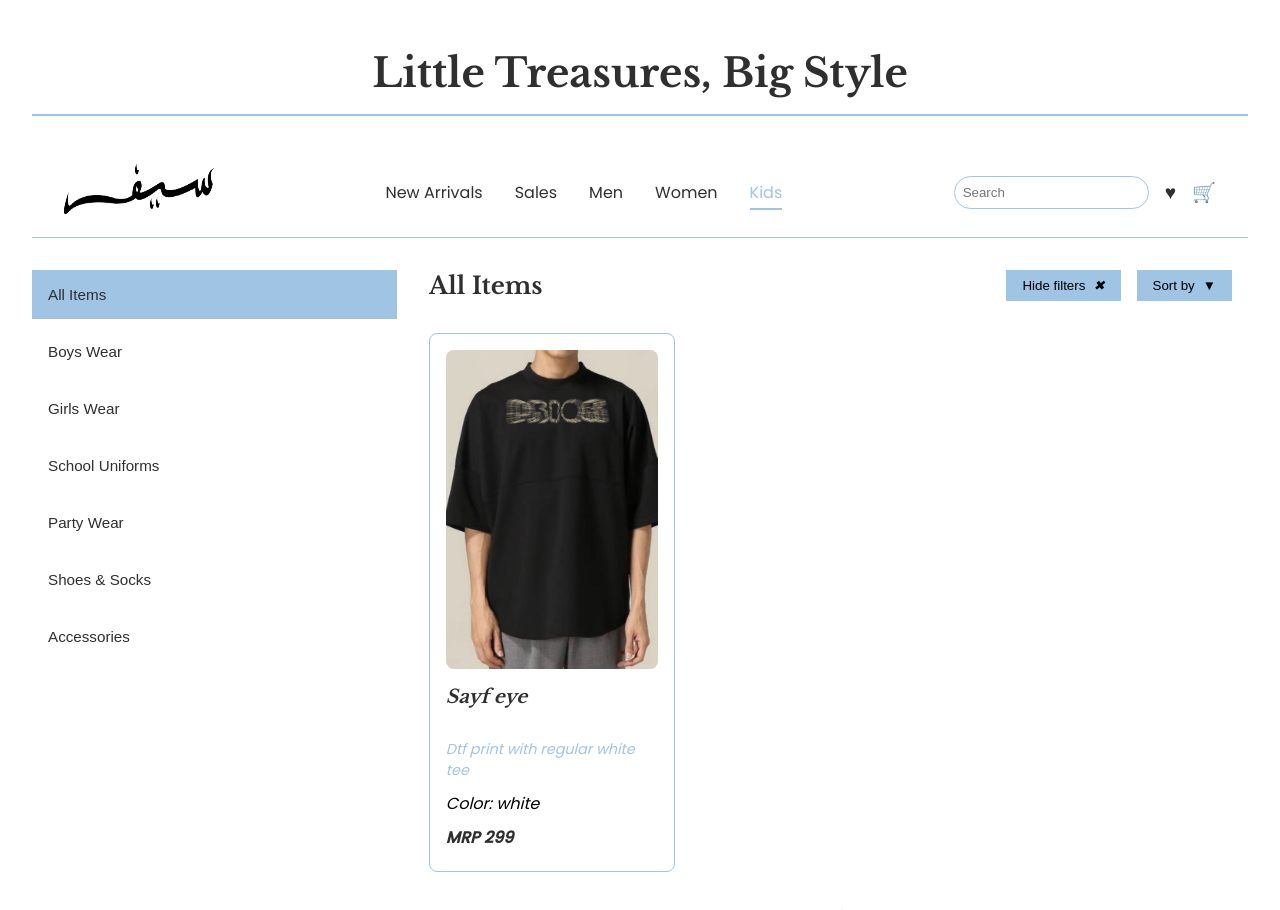
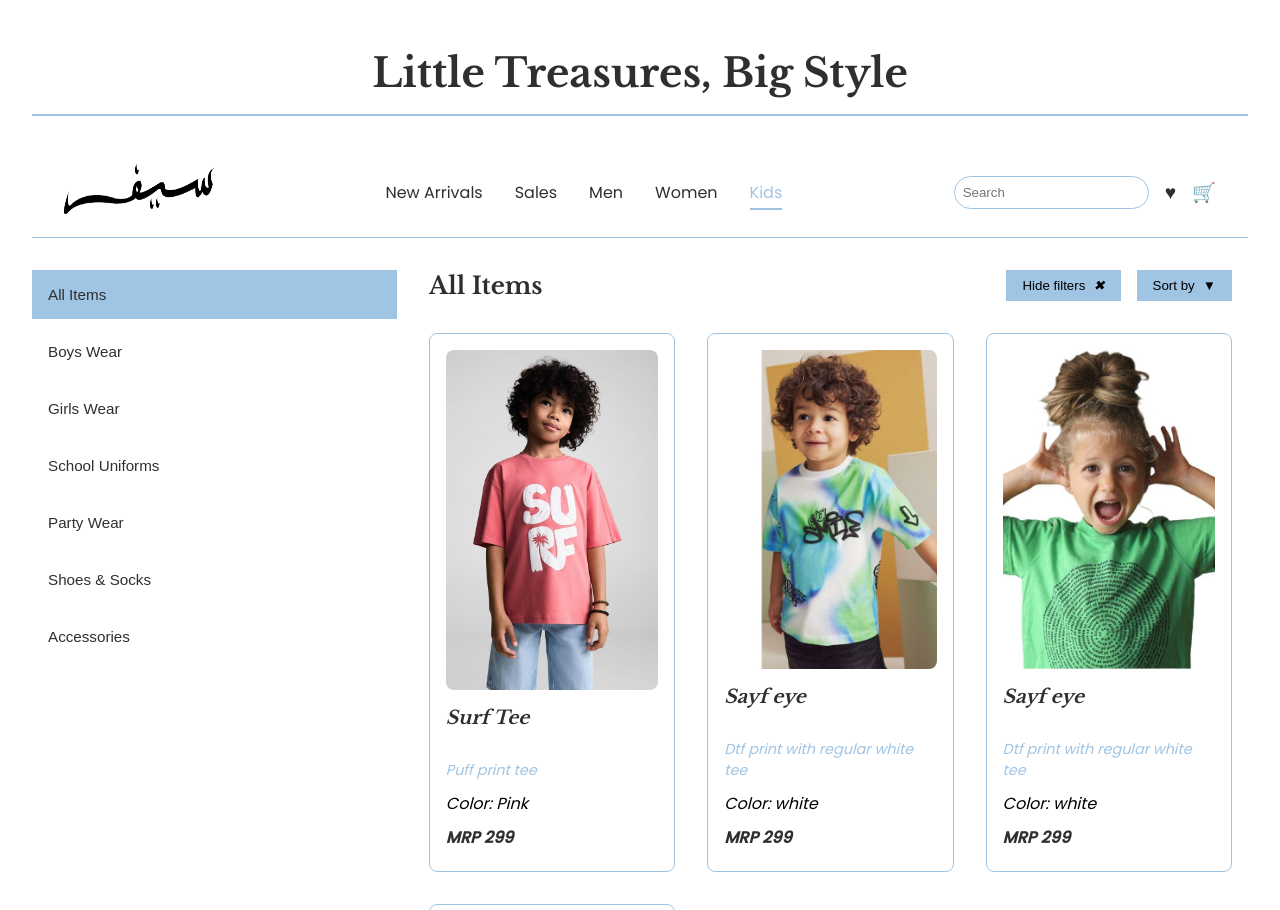
Before and after one commit to sayful-hassan/SAYF, a React (Vite) app: page /kids in a window 1280 px wide. Built offline with nearby package versions, Linux system fonts and the light colour scheme.

Commit message:
Create sample products

```diff
--- a/src/pages/Kids.jsx
+++ b/src/pages/Kids.jsx
@@ -1,7 +1,10 @@
 import React, { useState } from 'react';
 import Navbar from '../components/Navbar';
 import '../styles/Kids.css';
-import ahsan from '../assets/images/tshirts/2.jpg';
+import ahsan from '../assets/images/tshirts/kids/Surf printed t-shirt -  Women _ Mango United Kingdom.jpeg';
+import maazi from '../assets/images/tshirts/kids/download.jpeg'
+import sheza from '../assets/images/tshirts/kids/Animal Collective Group Nouns Kids Tee Shirt - Black _ 4T.jpeg'
+import aidan from '../assets/images/tshirts/kids/Multi Spray Colours - spring summer 2022.jpeg'
 
 const Kids = () => {
   const [selectedCategory, setSelectedCategory] = useState('All Items');
@@ -17,12 +20,36 @@ const Kids = () => {
 
   const Products = [
     {
+      title: "Surf Tee",
+      spec: "Puff print tee",
+      color: "Color: Pink",
+      price: "MRP 299",
+      categories: "Regular Tee",
+      Image: ahsan
+    },
+    {
       title: "Sayf eye",
       spec: "Dtf print with regular white tee",
       color: "Color: white",
       price: "MRP 299",
       categories: "Regular Tee",
-      Image: ahsan
+      Image: maazi
+    },
+    {
+      title: "Sayf eye",
+      spec: "Dtf print with regular white tee",
+      color: "Color: white",
+      price: "MRP 299",
+      categories: "Regular Tee",
+      Image: sheza
+    },
+    {
+      title: "Sayf eye",
+      spec: "Dtf print with regular white tee",
+      color: "Color: white",
+      price: "MRP 299",
+      categories: "Regular Tee",
+      Image: aidan
     },
   ];
 
```
